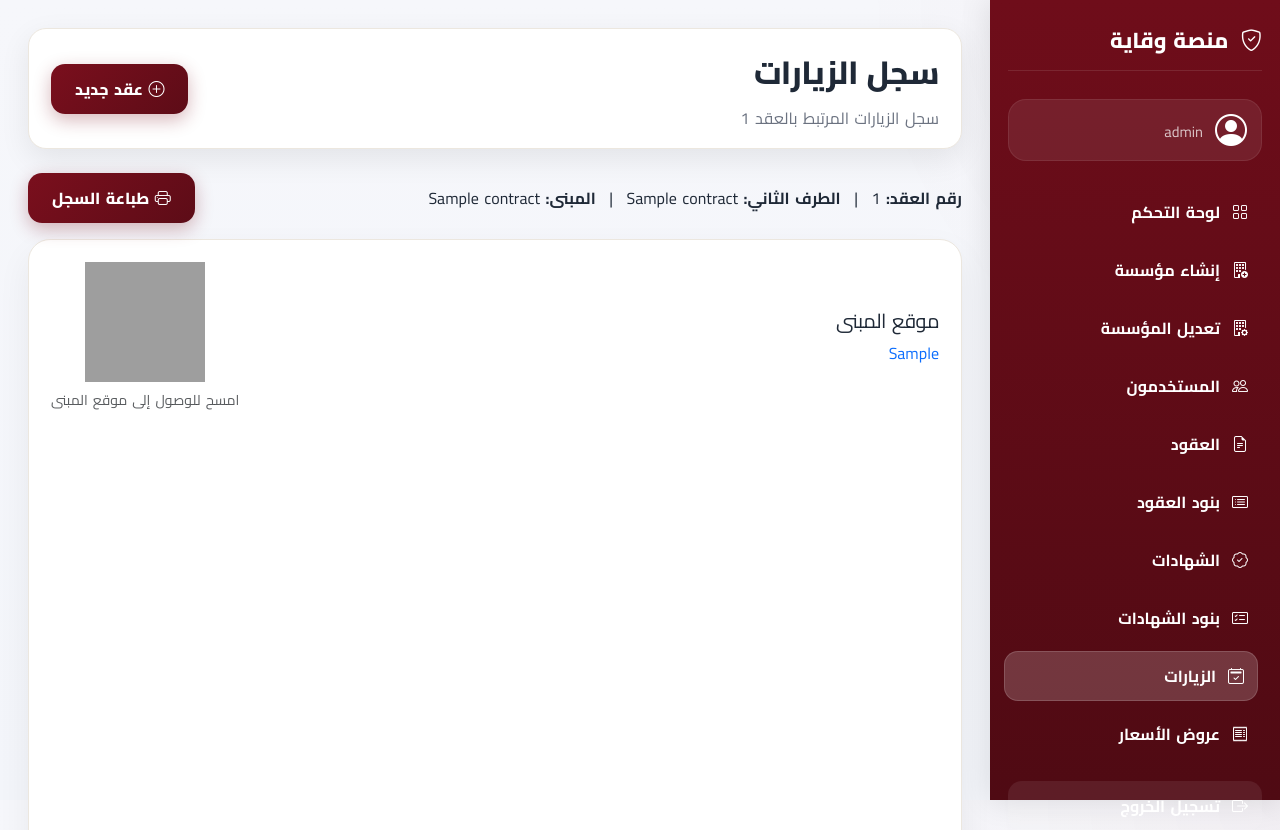
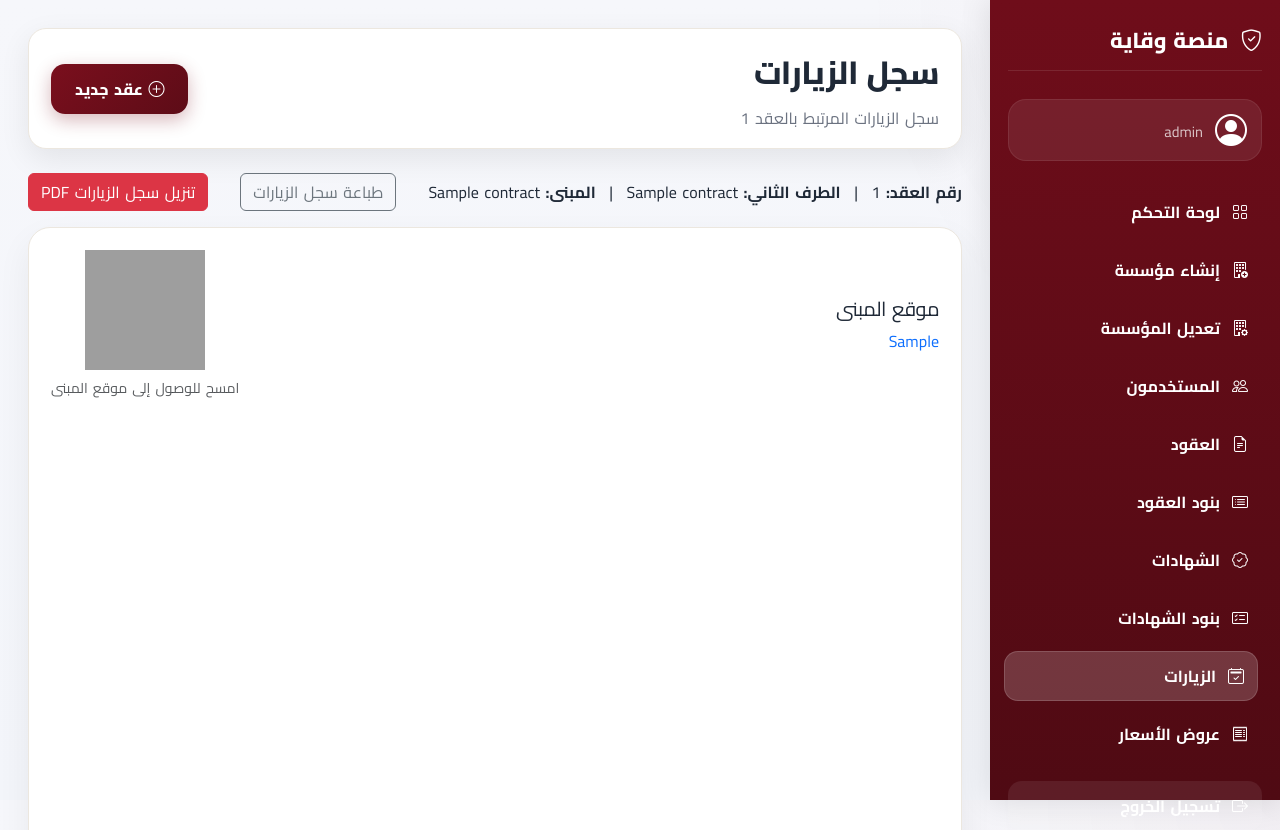
Before and after one commit to azhryb824-sys/wiqaya, a Django app: template templates/visits/contract_visits_log.html in a window 1280 px wide. Shown: the top 830 px of the page. Run offline with Django 5.2, Linux system fonts and the light colour scheme; the template is opened without the code that fills it: most values are stand-ins (such as "Sample title", 1, 10 or a date in 2020); grey boxes are pictures that could not be loaded.

Commit message:
Update contract_visits_log.html

```diff
--- a/templates/visits/contract_visits_log.html
+++ b/templates/visits/contract_visits_log.html
@@ -14,10 +14,13 @@
         <strong>المبنى:</strong> {{ contract.building_name }}
     </div>
 
-    <a href="{% url 'contract_visits_log_print' contract.id %}" target="_blank" class="btn btn-main">
-        <i class="bi bi-printer"></i>
-        طباعة السجل
-    </a>
+
+    <a href="{% url 'visits_log_print' contract.id %}" class="btn btn-outline-secondary">
+    طباعة سجل الزيارات
+</a>
+<a href="{% url 'visits_log_download' contract.id %}" class="btn btn-danger">
+    تنزيل سجل الزيارات PDF
+</a>
 </div>
 
 {% if contract.building_location %}
```
